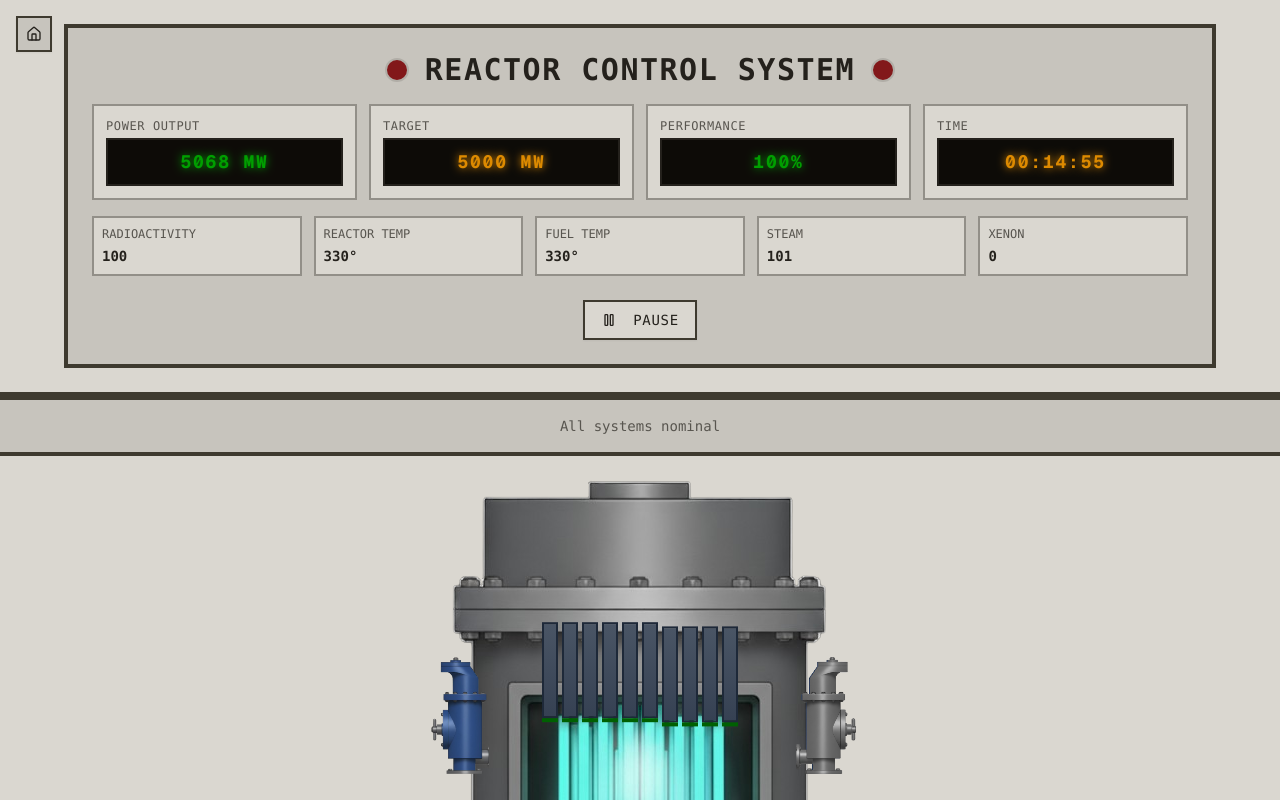
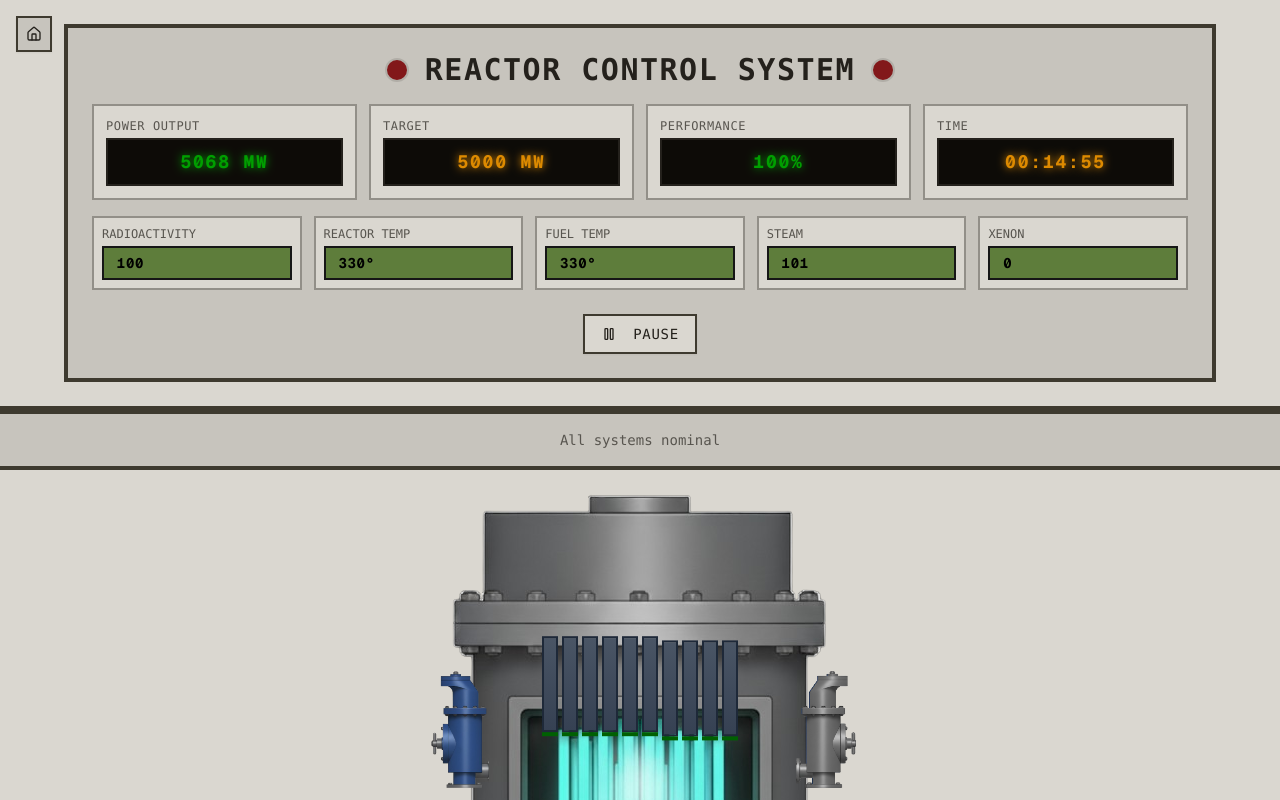
Before and after one commit to T-J-D-Cavey/RBMK_Nuclear_Reactor_Simulator, a Next.js app: page /game in a window 1280 px wide. Shown: the top 800 px of the page. Built offline with nearby package versions, Linux system fonts and the light colour scheme.

Commit message:
refactor: restore v30 project state and update files
#VERCEL_SKIP

Co-authored-by: Tim Cavey <112900862+T-J-D-Cavey@users.noreply.github.com>

```diff
--- a/app/globals.css
+++ b/app/globals.css
@@ -146,6 +146,32 @@
   letter-spacing: 0.1em;
 }
 
+.vfd-display {
+  /* FONT: Keep the same monospaced font */
+  font-family: "Geist Mono", monospace;
+
+  /* BACKGROUND: Light/Medium Green Hue (Hue 130) */
+  /* This value is much lighter (L=0.55) to be a visible green background */
+  background: oklch(0.55 0.1 130);
+
+  /* COLOR: Black Text (Very low lightness L=0.0) */
+  color: oklch(0.0 0.0 0);
+
+  /* GLOW: Remove the glow effect */
+  text-shadow: none;
+
+  /* SIZE: Maintain compact padding */
+  padding: 0.3rem 0.8rem;
+
+  /* BORDER: Dark border to frame the light screen */
+  border: 2px solid oklch(0.2 0.0 0); /* Dark gray/black border */
+  border-radius: var(--radius-sm);
+
+  /* TEXT STYLE: Maintain boldness */
+  font-weight: 700;
+  letter-spacing: 0.05em;
+}
+
 .led-green {
   color: var(--color-led-green);
 }
--- a/components/control-panel.tsx
+++ b/components/control-panel.tsx
@@ -94,7 +94,7 @@ export default function ControlPanel({ gameState, onTogglePause }: ControlPanelP
             }`}
           >
             <div className="text-xs text-muted-foreground font-mono uppercase">Radioactivity</div>
-            <div className="font-mono font-bold">{Math.round(gameState.radioactivity)}</div>
+            <div className="font-mono vfd-display">{Math.round(gameState.radioactivity)}</div>
           </div>
 
           <div
@@ -103,12 +103,12 @@ export default function ControlPanel({ gameState, onTogglePause }: ControlPanelP
             }`}
           >
             <div className="text-xs text-muted-foreground font-mono uppercase">Reactor Temp</div>
-            <div className="font-mono font-bold">{Math.round(gameState.reactorTemp)}°</div>
+            <div className="font-mono font-bold vfd-display">{Math.round(gameState.reactorTemp)}°</div>
           </div>
 
           <div className="bg-background border-2 border-border p-2 space-y-1">
             <div className="text-xs text-muted-foreground font-mono uppercase">Fuel Temp</div>
-            <div className="font-mono font-bold">{Math.round(gameState.fuelTemp)}°</div>
+            <div className="font-mono font-bold vfd-display">{Math.round(gameState.fuelTemp)}°</div>
           </div>
 
           <div
@@ -117,12 +117,12 @@ export default function ControlPanel({ gameState, onTogglePause }: ControlPanelP
             }`}
           >
             <div className="text-xs text-muted-foreground font-mono uppercase">Steam</div>
-            <div className="font-mono font-bold">{Math.round(gameState.steamVolume)}</div>
+            <div className="font-mono font-bold vfd-display">{Math.round(gameState.steamVolume)}</div>
           </div>
 
           <div className="bg-background border-2 border-border p-2 space-y-1">
             <div className="text-xs text-muted-foreground font-mono uppercase">Xenon</div>
-            <div className="font-mono font-bold">{Math.round(gameState.xenon)}</div>
+            <div className="font-mono font-bold vfd-display">{Math.round(gameState.xenon)}</div>
           </div>
         </div>
 
```
